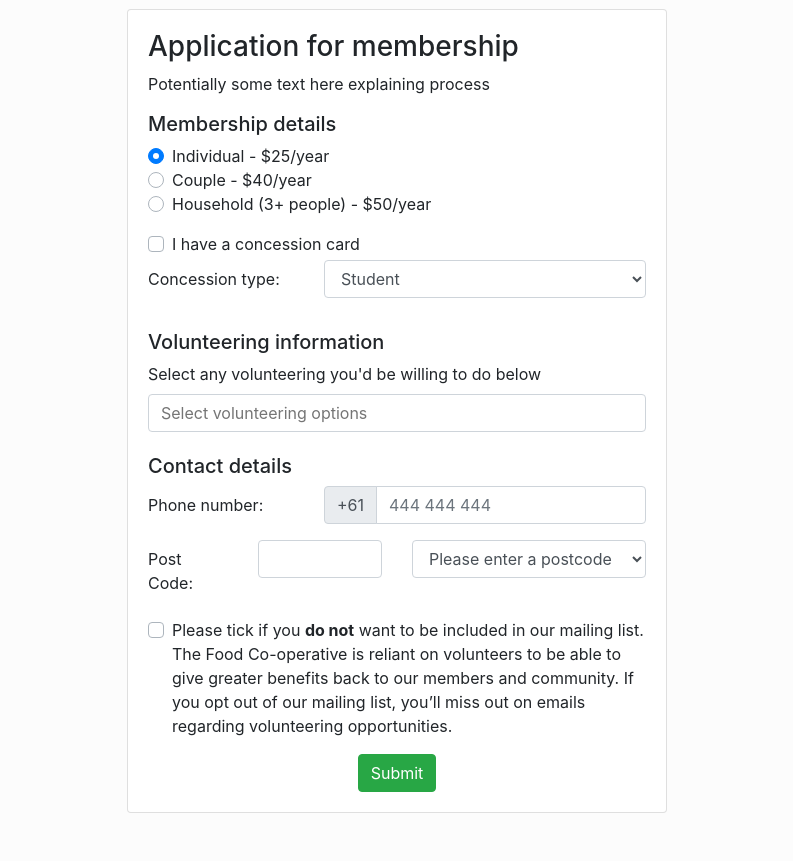
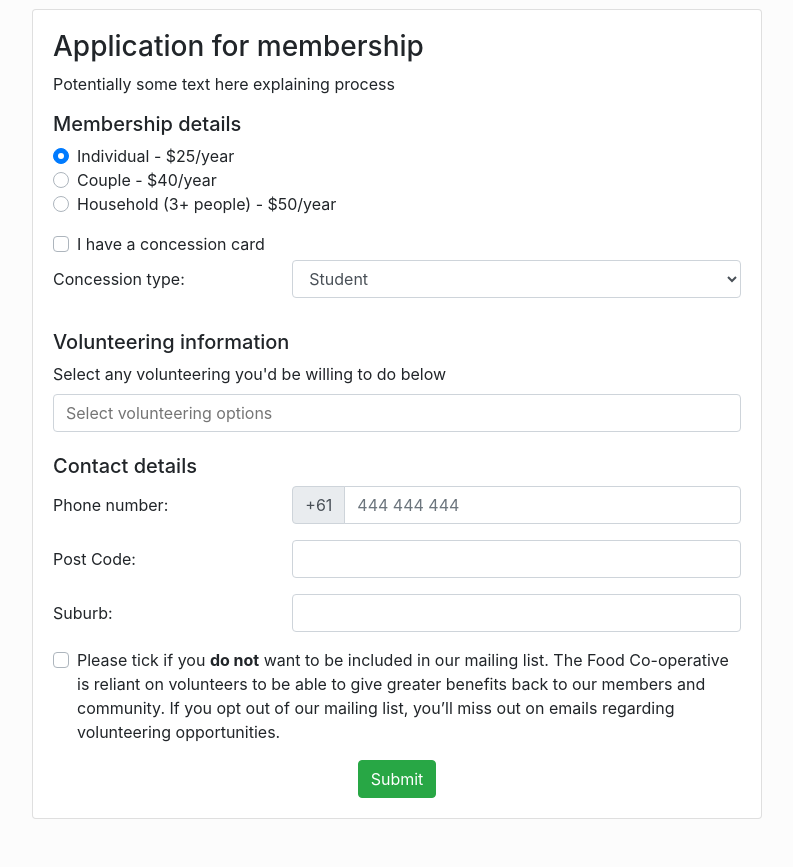
Before and after one commit to nicholas-russell/fco-database, a Django app: page /member/new/ in a window 1280 px wide. Shown: the part 56-923 px from the top of the page, without its empty margins (243-1036 px from the left). Before the commit the page ends 869 px from the top, so only its background shows below. Run offline with Django 3.2, Linux system fonts and the light colour scheme; the visitor is signed in with stand-in values (Sample User, id 1); some libraries are stand-ins or nearby versions.

Commit message:
Working on new member form

```diff
--- a/templates/member/new_member.html
+++ b/templates/member/new_member.html
@@ -11,7 +11,7 @@
 {% endblock %}
 {% block content %}
     <div class="row">
-        <div class="col-sm-6 offset-sm-3">
+        <div class="col-lg-8 offset-lg-2">
             <div class="card">
                 <div class="card-body">
                     <div class="row">
@@ -95,21 +95,26 @@
                                             </div>
                                         </div>
                                         <div class="row">
-                                            <div class="col-md-6">
+                                            <div class="col">
                                                 <div class="form-group row">
-                                                    <label class="col-form-label col-sm-5" for="post_code">Post
+                                                    <label class="col-form-label col-sm-4" for="post_code">Post
                                                         Code:</label>
-                                                    <div class="col-sm-7">
+                                                    <div class="col-sm-8">
                                                         <input type="text" class="form-control" name="post_code"
                                                                id="post_code"/>
                                                     </div>
                                                 </div>
+                                                <div class="form-group row">
+                                                    <label class="col-form-label col-sm-4" for="suburb">Suburb:</label>
+                                                    <div class="col-sm-8">
+                                                        <input type="text" class="form-control" name="suburb"
+                                                               id="suburb"/>
+                                                    </div>
+                                                </div>
                                             </div>
-                                            <div class="col-md-6">
-                                                <select class="form-control" required name="suburb" id="suburb">
-                                                    <option value="" selected>Please enter a postcode</option>
-                                                </select>
-                                            </div>
+                                            {% comment %}<div class="col-md-6">
+                                                <select placeholder="Please select a suburb" name="suburb" id="suburb"></select>
+                                            </div>{% endcomment %}
                                         </div>
                                         <div class="row">
                                             <div class="col">
@@ -147,5 +152,28 @@
     <script src="{% static "js/selectize.min.js" %}"></script>
     <script>
         $('#volunteer_preferences').selectize();
+        {% comment %}var suburb_selectize = $('#suburb').selectize({
+            maxItems: 1,
+            closeAfterSelect: true,
+        });
+        $('#post_code').on('input', (e) => {
+            suburb_selectize[0].selectize.clearOptions();
+            suburb_selectize[0].selectize.clear(true);
+            let post_code = $(e.target).val();
+            if (post_code.length === 4 && post_code?.match(/[0-9]{4}/g)) {
+                console.log(post_code)
+                $.ajax({
+                    url: "http://v0.postcodeapi.com.au/suburbs/" + post_code + ".json",
+                    accepts: "application/json",
+                    type: "GET",
+                    beforeSend: function() {
+                        console.log("sending")
+                    },
+                    success: function(res) {
+                        console.log(res);
+                    }
+                });
+            }
+        });{% endcomment %}
     </script>
 {% endblock %}
```
